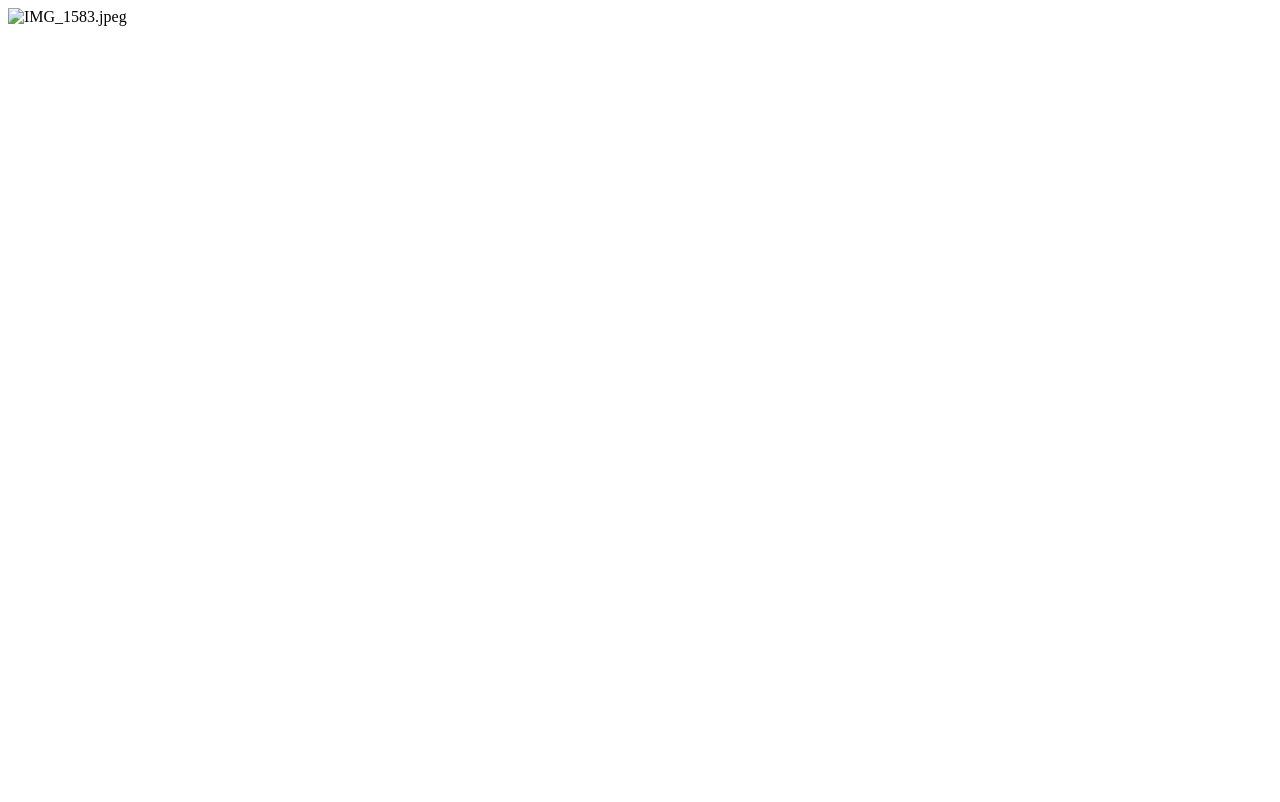
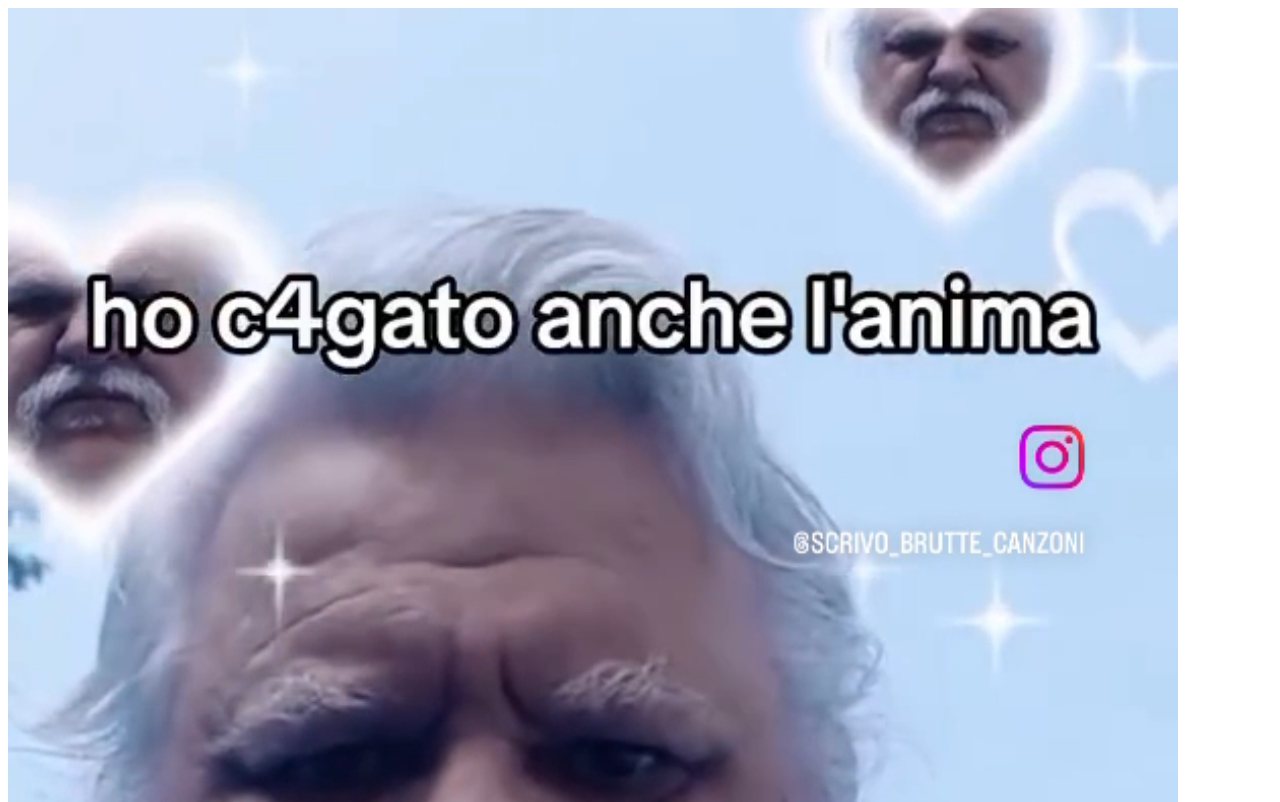
Before and after one commit to Malditooo/immagine, a plain HTML site: page index.html in a window 1280 px wide. Shown: the top 802 px of the page. Drawn offline with Linux system fonts and the light colour scheme.

Commit message:
Update index.html

```diff
--- a/index.html
+++ b/index.html
@@ -6,6 +6,6 @@
     <title>Immagine</title>
 </head>
 <body>
-    <img src="IMG_1583.jpeg" alt="IMG_1583.jpeg">
+    <img src="IMG_1590.jpeg" alt="IMG_1583.jpeg">
 </body>
 </html>
```
